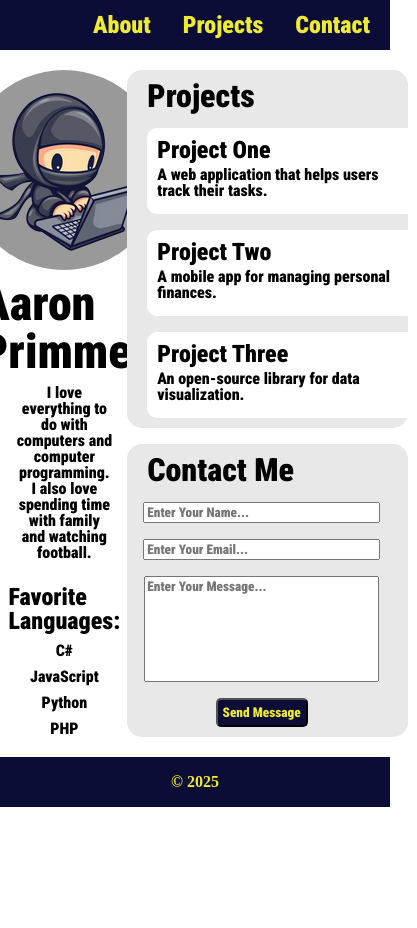
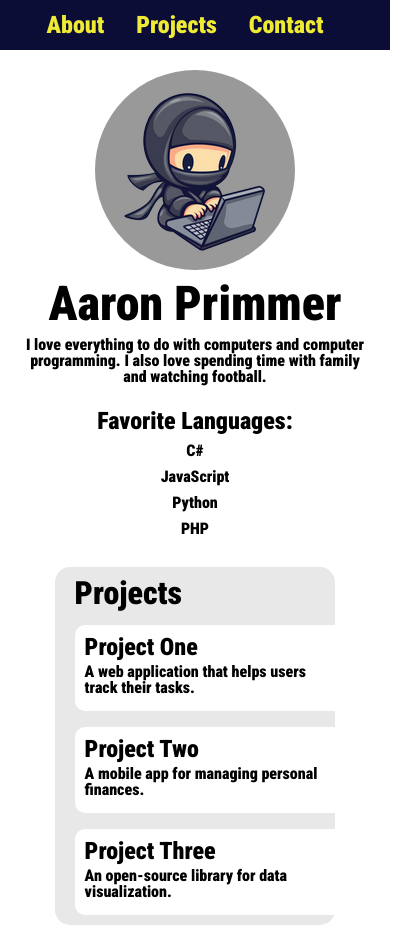
Before and after one commit to AaronPrimmer/week2-Challenge, a plain HTML site: page index.html in a window 390 px wide. Shown: the top 928 px of the page, 417 px wide, since content can reach past the window. Before the commit the page ends 844 px from the top, so only its background shows below. Drawn offline with Linux system fonts and the light colour scheme.

Commit message:
Added Mobile cSS functionality

```diff
--- a/css/style.css
+++ b/css/style.css
@@ -219,3 +219,25 @@ h3 {
   color: hsl(59, 85%, 57%);
   font-weight: bold;
 }
+
+@media only screen and (min-width: 1440px) {
+  .main-content {
+    min-height: 700px;
+  }
+}
+
+@media only screen and (max-width: 600px) {
+  .header-box {
+    justify-content: center;
+  }
+
+  .main-content {
+    justify-content: center;
+    align-items: center;
+    flex-direction: column;
+  }
+
+  .profile-section {
+    width: 90%;
+  }
+}
```
